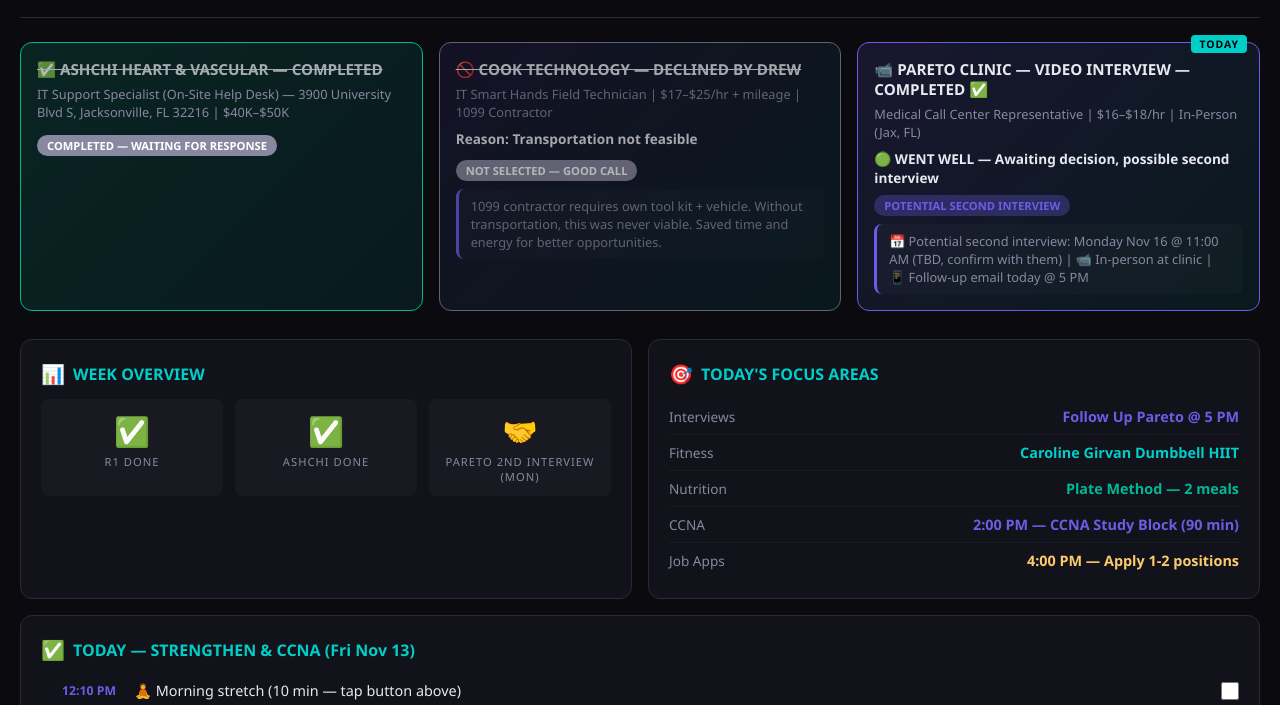
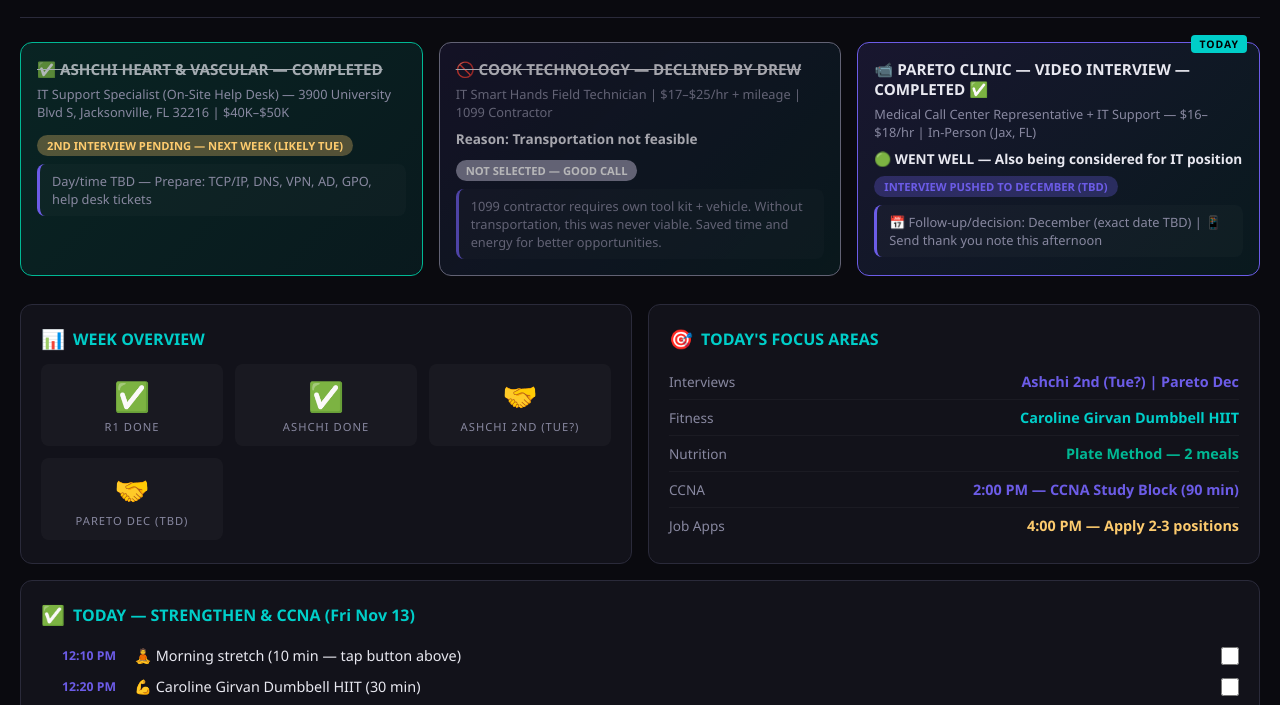
Before and after one commit to dgwinimprove/dashboard, a plain HTML site: page index.html in a window 1280 px wide. Shown: the part 80-785 px from the top of the page. Drawn offline with Linux system fonts and the light colour scheme.

Commit message:
Update: Ashchi 2nd interview (Tue TBD), Pareto IT role + Dec delay

```diff
--- a/index.html
+++ b/index.html
@@ -104,7 +104,8 @@ body{font-family:'Segoe UI',system-ui,-apple-system,sans-serif;background:var(--
 <div class="interview-card" style="border-color:var(--success);background:linear-gradient(135deg,rgba(0,184,148,.15),rgba(0,206,201,.08))">
 <h3 style="text-decoration:line-through;opacity:.7">✅ ASHCHI HEART & VASCULAR — COMPLETED</h3>
 <div class="meta">IT Support Specialist (On-Site Help Desk) — 3900 University Blvd S, Jacksonville, FL 32216 | $40K–$50K</div>
-<div class="status status-done" style="margin-top:6px">COMPLETED — WAITING FOR RESPONSE</div>
+<div class="status" style="display:inline-block;padding:3px 10px;border-radius:20px;font-size:.7em;font-weight:700;background:rgba(253,203,110,.3);color:var(--warning);margin-top:6px">2ND INTERVIEW PENDING — NEXT WEEK (LIKELY TUE)</div>
+<div class="note" style="margin-top:8px">Day/time TBD — Prepare: TCP/IP, DNS, VPN, AD, GPO, help desk tickets</div>
 </div>
 
 <!-- Cook — DECLINED -->
@@ -116,13 +117,13 @@ body{font-family:'Segoe UI',system-ui,-apple-system,sans-serif;background:var(--
 <div class="note" style="margin-top:8px">1099 contractor requires own tool kit + vehicle. Without transportation, this was never viable. Saved time and energy for better opportunities.</div>
 </div>
 
-<!-- Pareto — GOOD, POTENTIAL SECOND -->
+<!-- Pareto — GOOD, POTENTIAL SECOND + IT ROLE -->
 <div class="interview-card today-highlight" style="border-color:var(--accent);background:linear-gradient(135deg,rgba(108,92,231,.15),rgba(0,206,201,.08))">
 <h3>📹 PARETO CLINIC — VIDEO INTERVIEW — COMPLETED ✅</h3>
-<div class="meta">Medical Call Center Representative | $16–$18/hr | In-Person (Jax, FL)</div>
-<div style="font-size:.85em;margin-bottom:6px"><strong>🟢 WENT WELL — Awaiting decision, possible second interview</strong></div>
-<div class="status" style="display:inline-block;padding:3px 10px;border-radius:20px;font-size:.7em;font-weight:700;background:rgba(108,92,231,.3);color:var(--accent)">POTENTIAL SECOND INTERVIEW</div>
-<div class="note" style="margin-top:8px">📅 Potential second interview: Monday Nov 16 @ 11:00 AM (TBD, confirm with them) | 📹 In-person at clinic | 📱 Follow-up email today @ 5 PM</div>
+<div class="meta">Medical Call Center Representative + IT Support — $16–$18/hr | In-Person (Jax, FL)</div>
+<div style="font-size:.85em;margin-bottom:6px"><strong>🟢 WENT WELL — Also being considered for IT position</strong></div>
+<div class="status" style="display:inline-block;padding:3px 10px;border-radius:20px;font-size:.7em;font-weight:700;background:rgba(108,92,231,.3);color:var(--accent)">INTERVIEW PUSHED TO DECEMBER (TBD)</div>
+<div class="note" style="margin-top:8px">📅 Follow-up/decision: December (exact date TBD) | 📱 Send thank you note this afternoon</div>
 </div>
 </div>
 
@@ -133,17 +134,18 @@ body{font-family:'Segoe UI',system-ui,-apple-system,sans-serif;background:var(--
 <div class="stats-grid">
 <div class="stat"><div class="number" style="color:var(--success)">✅</div><div class="label">R1 Done</div></div>
 <div class="stat"><div class="number" style="color:var(--success)">✅</div><div class="label">Ashchi Done</div></div>
-<div class="stat"><div class="number" style="color:var(--warning)">🤝</div><div class="label">Pareto 2nd Interview (Mon)</div></div>
+<div class="stat"><div class="number" style="color:var(--warning)">🤝</div><div class="label">Ashchi 2nd (Tue?)</div></div>
+<div class="stat"><div class="number" style="color:var(--accent)">🤝</div><div class="label">Pareto Dec (TBD)</div></div>
 </div>
 </div>
 
 <div class="card">
 <h2><span class="icon">🎯</span> TODAY'S FOCUS AREAS</h2>
-<div class="row"><span class="row-label">Interviews</span><span class="row-value" style="color:var(--accent)">Follow Up Pareto @ 5 PM</span></div>
+<div class="row"><span class="row-label">Interviews</span><span class="row-value" style="color:var(--accent)">Ashchi 2nd (Tue?) | Pareto Dec</span></div>
 <div class="row"><span class="row-label">Fitness</span><span class="row-value" style="color:var(--accent2)">Caroline Girvan Dumbbell HIIT</span></div>
 <div class="row"><span class="row-label">Nutrition</span><span class="row-value" style="color:var(--success)">Plate Method — 2 meals</span></div>
 <div class="row"><span class="row-label">CCNA</span><span class="row-value" style="color:var(--accent)">2:00 PM — CCNA Study Block (90 min)</span></div>
-<div class="row"><span class="row-label">Job Apps</span><span class="row-value" style="color:var(--warning)">4:00 PM — Apply 1-2 positions</span></div>
+<div class="row"><span class="row-label">Job Apps</span><span class="row-value" style="color:var(--warning)">4:00 PM — Apply 2-3 positions</span></div>
 </div>
 </div>
 
@@ -264,9 +266,10 @@ This shows professionalism + keeps you top of mind.
 <div class="milestone"><span class="week">Fri Nov 13</span> 🎓 CCNA Block 3: Fiber Optics, Straight-through/Crossover cables, MAC addresses, Switches</div>
 <div class="milestone"><span class="week">Sat Nov 14</span> 🎓 CCNA Block 4: Switch Ports, CAM Tables, CDP, LLDP (with lab practice)</div>
 <div class="milestone"><span class="week">Sun Nov 15</span> 🎓 Review Week 1 + Week 2 videos. Packet Tracer lab practice.</div>
-<div class="milestone"><span class="week">Mon Nov 16</span> 📹 POTENTIAL Pareto 2nd interview @ 11 AM. CCNA prep on off-hours.</div>
-<div class="milestone"><span class="week">Tue Nov 17</span> 📝 Job applications + CCNA subnetting practice (daily until automatic)</div>
-<div class="milestone"><span class="week">Wed Nov 18</span> 🧪 Weekly review — weak areas, practice tests, lab exercises</div>
+<div class="milestone"><span class="week">Mon Nov 16</span> 📹 Ashchi 2nd interview pending (likely Tue Nov 18 @ TBD). CCNA prep on off-hours.</div>
+<div class="milestone"><span class="week">Tue Nov 18</span> 📹 PARETO POTENTIAL 2ND INTERVIEW (Dec) | ASHCHI 2ND (TUE TBD). CCNA subnetting practice.</div>
+<div class="milestone"><span class="week">Wed Nov 19</span> 📝 Job applications + CCNA subnetting practice (daily until automatic)</div>
+<div class="milestone"><span class="week">Sun Nov 22</span> 🧪 Weekly review — weak areas, practice tests, lab exercises</div>
 </div>
 
 <div class="note" style="margin-top:12px">
```
